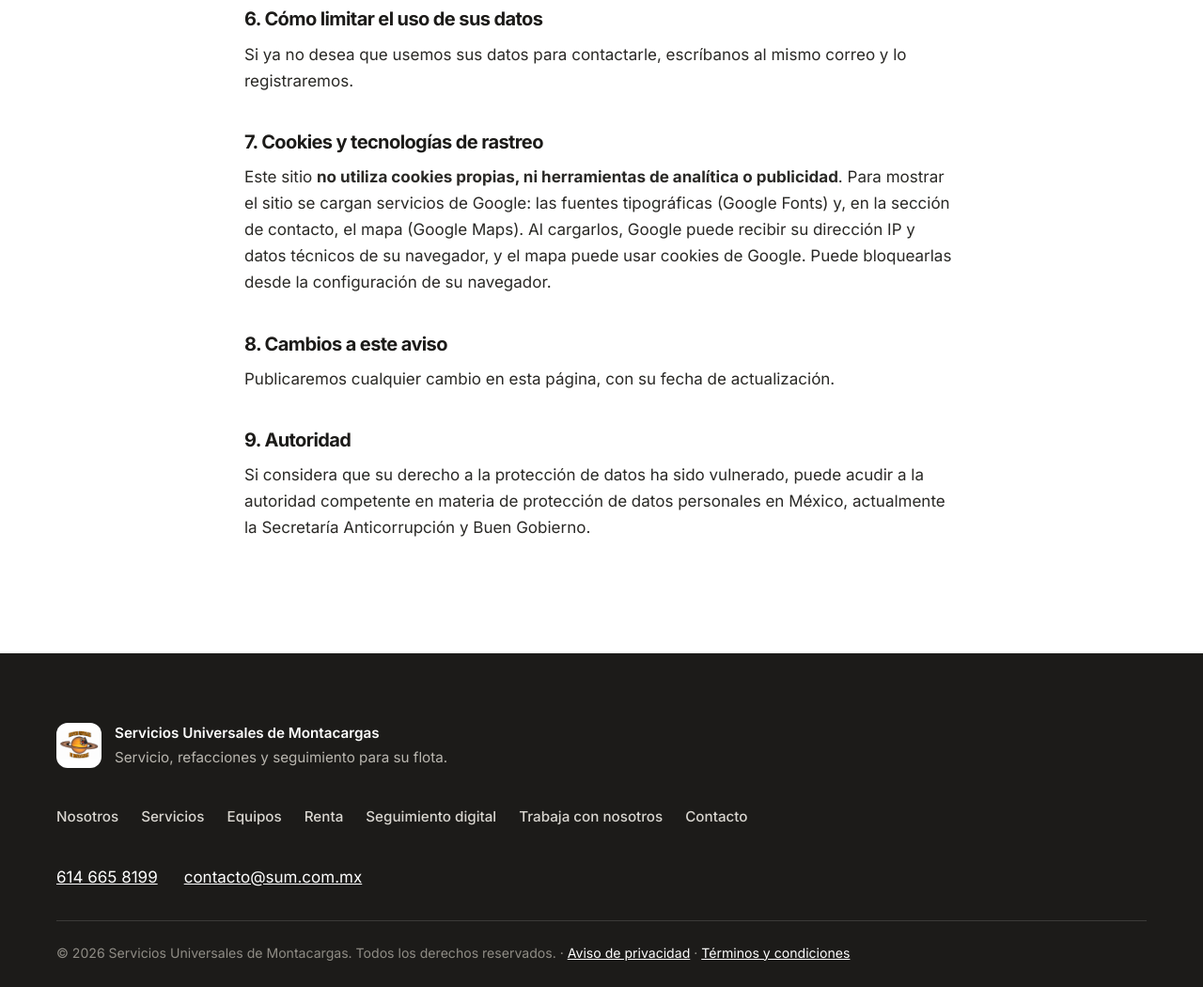
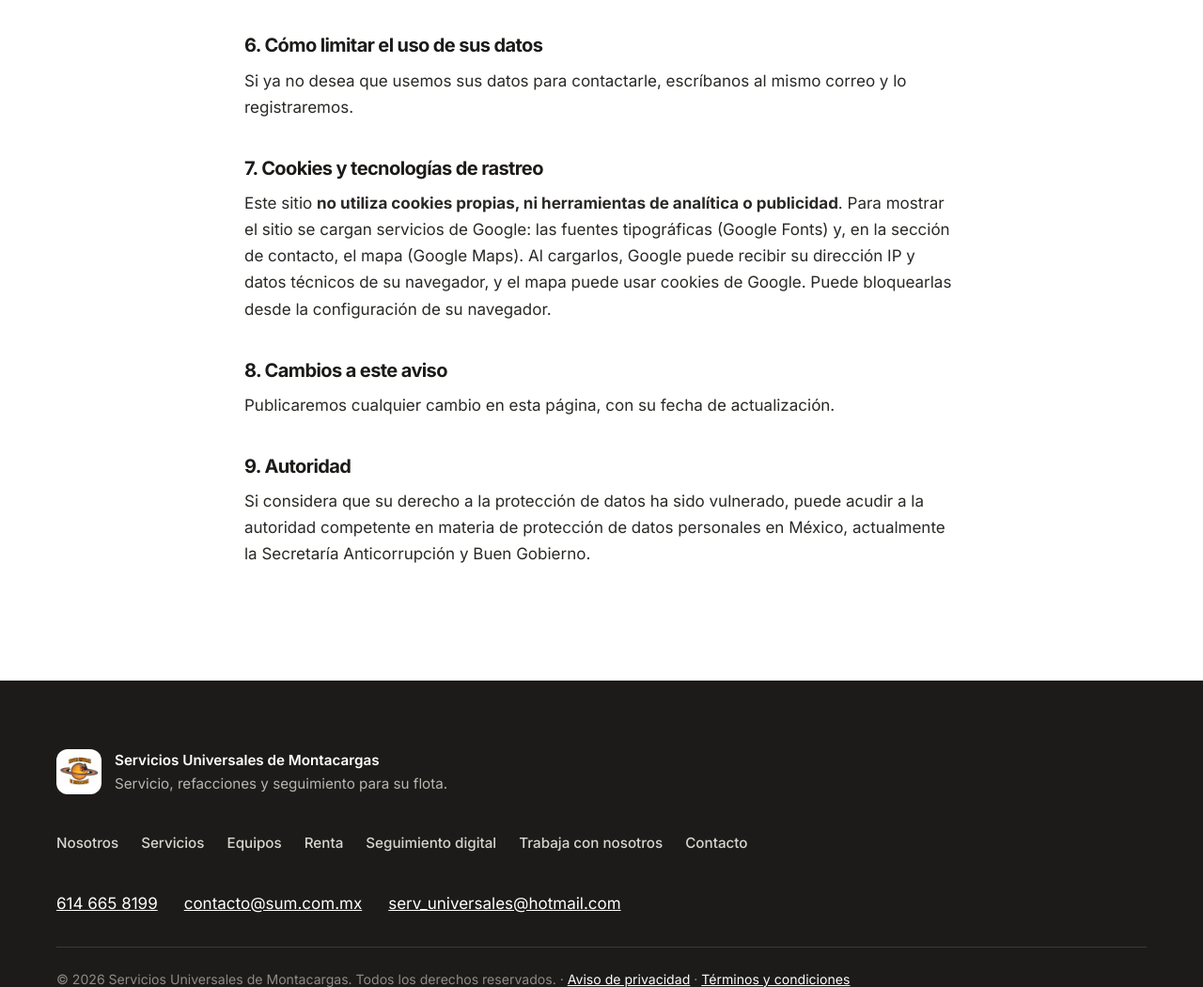
Before and after one commit to UncleSam64/SUM, a plain HTML site: page aviso-de-privacidad.html in a window 1280 px wide. Shown: the part 1750-2800 px from the top of the page at 94% size. Drawn offline with Linux system fonts and the light colour scheme.

Commit message:
Agregar correo alterno serv_universales@hotmail.com

```diff
--- a/aviso-de-privacidad.html
+++ b/aviso-de-privacidad.html
@@ -45,7 +45,7 @@
         <p class="legal__date">Última actualización: 17 de noviembre de 2026</p>
                 <p>Servicios Universales de Montacargas respeta su privacidad. Este aviso explica qué datos personales recabamos en este sitio web, para qué los usamos y cómo puede ejercer sus derechos.</p>
         <h2 class="legal__h">1. Quién es el responsable</h2>
-        <p><b>Servicios Universales de Montacargas</b>, con domicilio en Manuel García García 10505, Deportistas, 31125 Chihuahua, Chihuahua, es responsable del tratamiento de sus datos personales. Correo: <a href="mailto:contacto@sum.com.mx">contacto@sum.com.mx</a>. Teléfono: 614 665 8199.</p>
+        <p><b>Servicios Universales de Montacargas</b>, con domicilio en Manuel García García 10505, Deportistas, 31125 Chihuahua, Chihuahua, es responsable del tratamiento de sus datos personales. Correo: <a href="mailto:contacto@sum.com.mx">contacto@sum.com.mx</a> (alterno: <a href="mailto:serv_universales@hotmail.com">serv_universales@hotmail.com</a>). Teléfono: 614 665 8199.</p>
         <h2 class="legal__h">2. Qué datos recabamos</h2>
         <p>Los recabamos cuando usted llena el formulario de contacto o nos envía su CV:</p>        <ul><li><b>Identificación y contacto:</b> nombre, teléfono y, si lo escribe, empresa.</li><li><b>Sobre su solicitud:</b> tipo de solicitud (servicio, renta o compra, visita), marca o servicio de interés, ciudad o zona de su negocio y el mensaje que escriba.</li><li><b>Solicitudes de empleo:</b> los datos que incluya en su CV (por ejemplo, datos de identificación, contacto, académicos y laborales).</li></ul>        <p><b>No solicitamos datos personales sensibles</b> (salud, origen étnico, religión, datos biométricos, entre otros) ni datos financieros o patrimoniales. Le pedimos no incluirlos en su mensaje ni en su CV.</p>
         <h2 class="legal__h">3. Para qué usamos sus datos</h2>
@@ -87,6 +87,7 @@
     <ul class="wrap foot__contact">
       <li><a data-tel href="index.html#contacto">614 665 8199</a></li>
       <li><a data-email href="index.html#contacto">contacto@sum.com.mx</a></li>
+      <li><a data-email-alt href="index.html#contacto">serv_universales@hotmail.com</a></li>
     </ul>
     <p class="wrap foot__copy">© <span id="year"></span> Servicios Universales de Montacargas. Todos los derechos reservados. · <a href="aviso-de-privacidad.html">Aviso de privacidad</a> · <a href="terminos.html">Términos y condiciones</a></p>
   </footer>
--- a/script.js
+++ b/script.js
@@ -7,6 +7,7 @@ const CONFIG = {
   phoneDisplay: '614 665 8199',
   whatsapp: '526146658199',
   email: 'contacto@sum.com.mx',
+  emailAlt: 'serv_universales@hotmail.com', // correo alterno (opcional)
   address: 'Manuel García García 10505, Deportistas, 31125 Chihuahua, Chih.',
   hours: 'Lunes a viernes: 8:00 a.m. a 6:00 p.m.\nSábado: 8:00 a.m. a 2:00 p.m.',
   // Years in operation. Set the founding year (e.g. 2012) to show "N años en operación"; leave null to hide.
@@ -34,6 +35,11 @@ const CONFIG = {
   $$('[data-email]').forEach((a) => {
     a.href = `mailto:${CONFIG.email}`;
     a.textContent = CONFIG.email;
+  });
+  $$('[data-email-alt]').forEach((a) => {
+    if (!CONFIG.emailAlt) { (a.closest('li') || a).hidden = true; return; }
+    a.href = `mailto:${CONFIG.emailAlt}`;
+    a.textContent = CONFIG.emailAlt;
   });
   const optional = (sel, value) =>
     $$(sel).forEach((el) => {
```
Also changed, not shown: index.html (+2 -0 lines), seguimiento-digital.html (+1 -0 lines), terminos.html (+2 -1 lines), trabaja-con-nosotros.html (+1 -0 lines).
